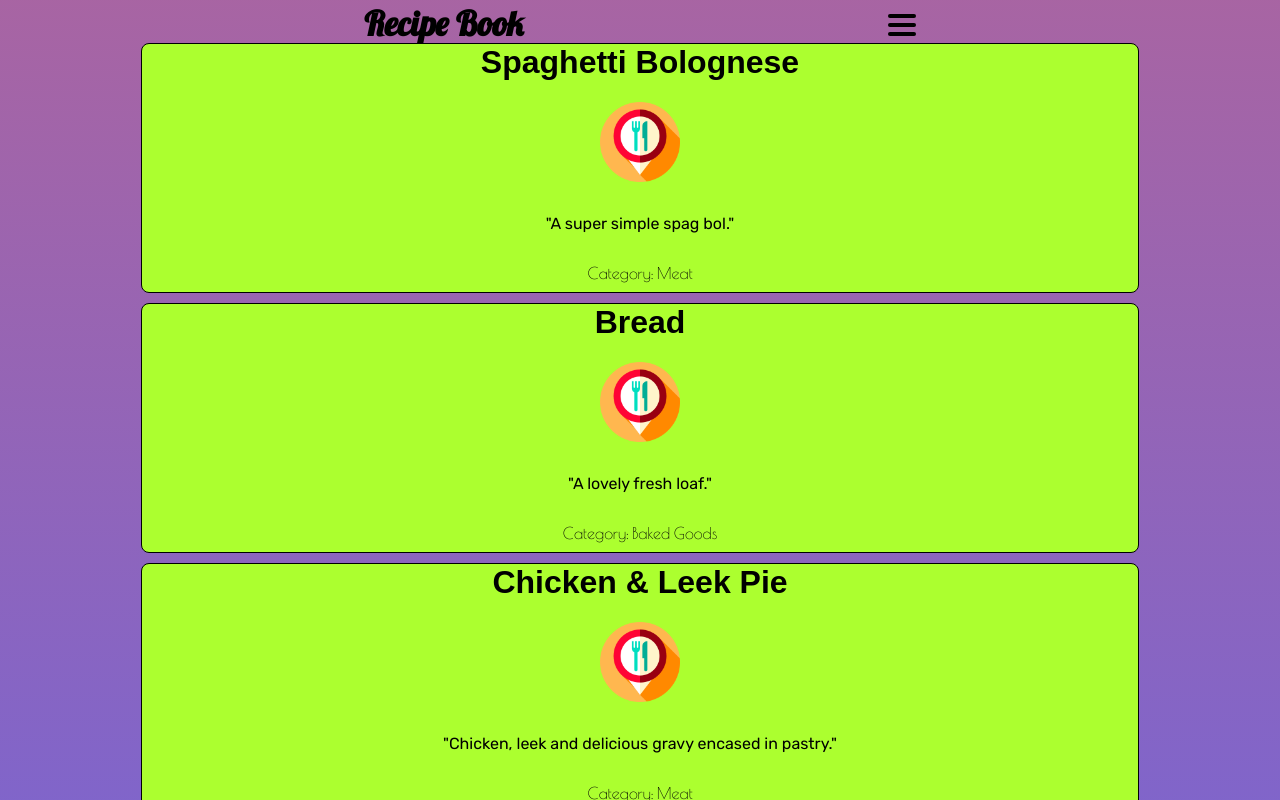
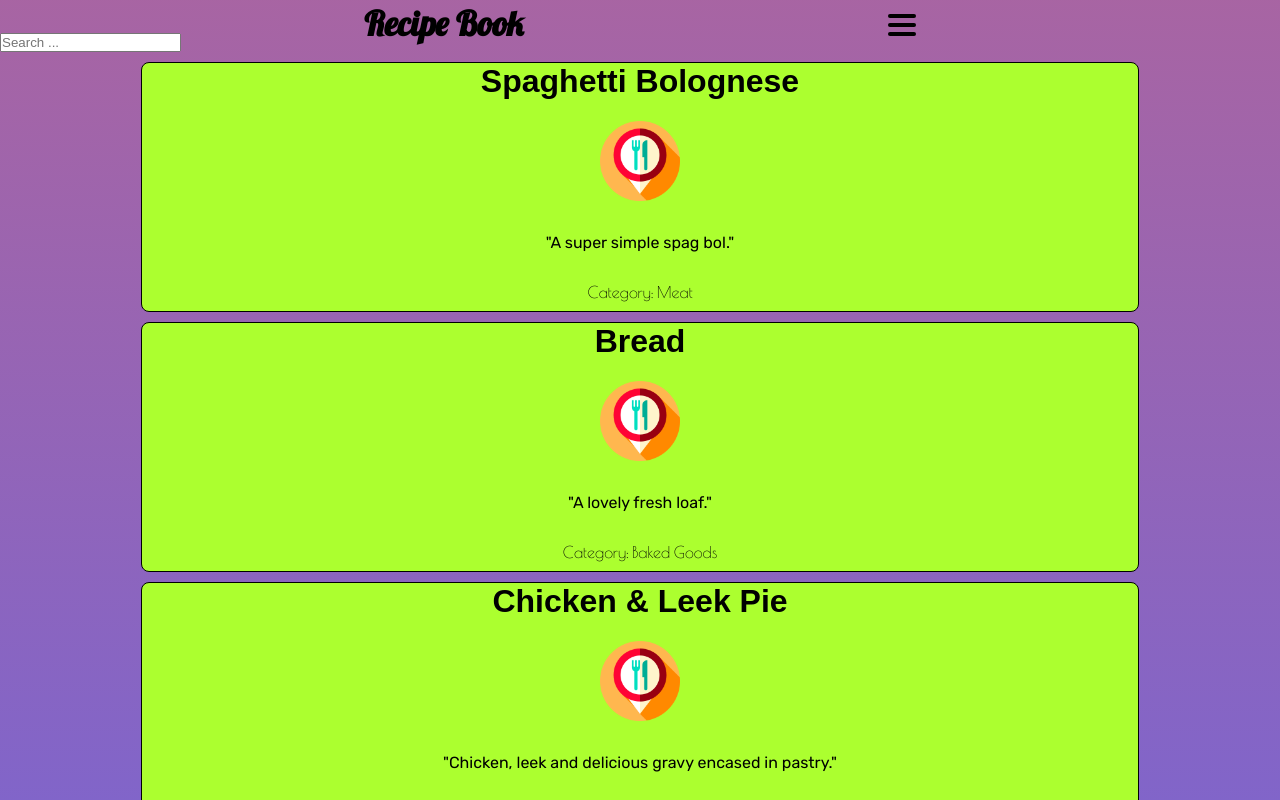
Before and after one commit to BethScarlett/RecipeBookFrontEnd, a React (Vite) app: page / in a window 1280 px wide. Shown: the top 800 px of the page. Built offline with nearby package versions, Linux system fonts and the light colour scheme; a web font is replaced by a local one.

Commit message:
Set up input box to filter recipes based on a search term inputted by the user (Commiting due to missed branch change)

```diff
--- a/src/Pages/HomePage.tsx
+++ b/src/Pages/HomePage.tsx
@@ -1,13 +1,38 @@
+import { ChangeEvent, useState } from "react";
 import Navbar from "../Components/Navbar/Navbar";
 import RecipeCard from "../Components/RecipeCard/RecipeCard";
 import Recipes from "../Data/Recipes";
+import Recipe from "../Types/recipe";
 import "./HomePage.scss";
 
 const HomePage = () => {
+  const [filteredRecipes, setFilteredRecipes] = useState<Recipe[]>([
+    ...Recipes,
+  ]);
+
+  const filterByName = (searchTerm: string) => {
+    setFilteredRecipes(
+      Recipes.filter((recipe) => {
+        if (recipe.name.includes(searchTerm)) {
+          return recipe;
+        }
+      })
+    );
+    console.log(filteredRecipes);
+  };
+
+  const handleInput = (e: ChangeEvent<HTMLInputElement>) => {
+    const cleanInput: string =
+      e.currentTarget.value.slice(0, 1).toUpperCase() +
+      e.currentTarget.value.slice(1);
+    filterByName(cleanInput);
+  };
+
   return (
     <div>
       <Navbar />
-      {Recipes.map((recipe) => (
+      <input type="text" placeholder="Search ..." onChange={handleInput} />
+      {filteredRecipes.map((recipe) => (
         <div key={recipe.id}>
           <RecipeCard
             name={recipe.name}
```
